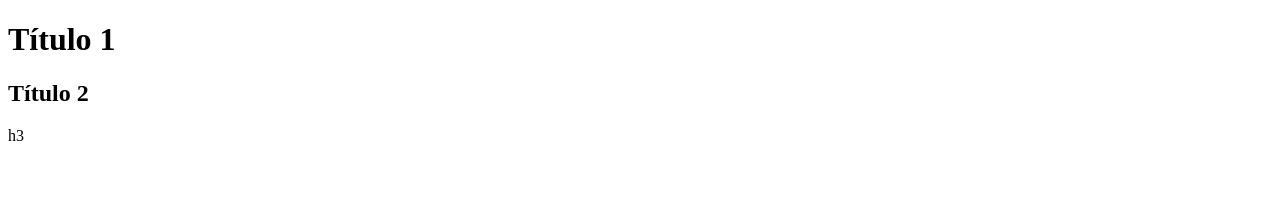
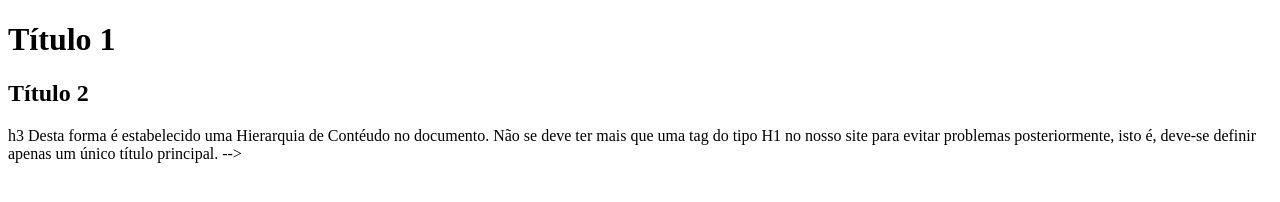
Before and after one commit to leandrohfer/curso-de-html-programacaoWeb, a plain HTML site: page aula3/index.html in a window 1280 px wide. Drawn offline with Linux system fonts and the light colour scheme.

Commit message:
Finalização da Aula 3
Explicação a respeito de MetaTags, Hierarquia de conteúdo, utilização das tags <h1> <h2> etc e explicação sobre a tag <p>

```diff
--- a/aula3/index.html
+++ b/aula3/index.html
@@ -53,5 +53,11 @@
       <h1>Título 1</h1>
       <h2>Título 2</h2>
       h3
+        Desta forma é estabelecido uma Hierarquia de Contéudo no documento.
+
+        Não se deve ter mais que uma tag do tipo H1 no nosso site para evitar
+        problemas posteriormente, isto é, deve-se definir apenas um único título
+        principal.
+     -->
   </body>
 </html>
```
